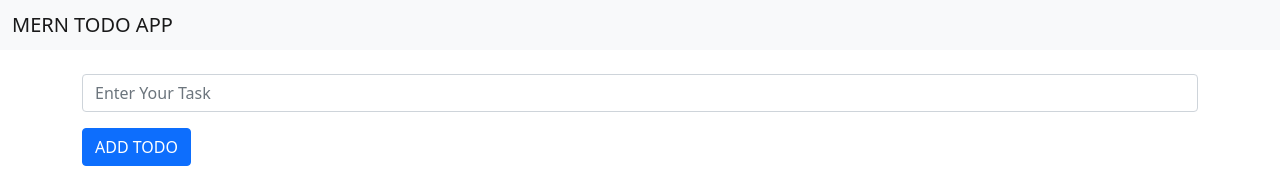
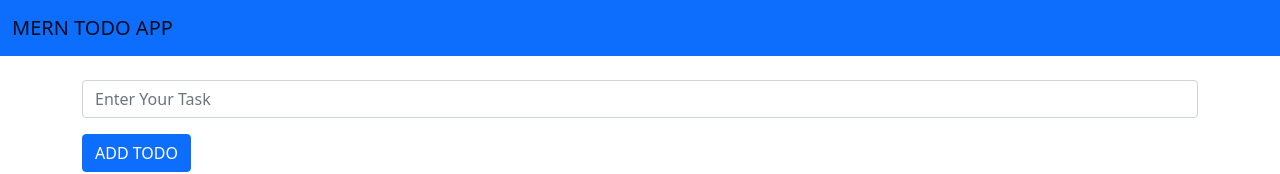
Before and after one commit to ajaysharma12799/mern-todo-app, a React (Create React App) app in the folder client/: page / in a window 1280 px wide. Shown: the top 174 px of the page. Built offline with nearby package versions, Linux system fonts and the light colour scheme; no server answers.

Commit message:
Added 'No Todo Found'

```diff
--- a/client/src/Components/Header/Header.js
+++ b/client/src/Components/Header/Header.js
@@ -3,9 +3,9 @@ import React from 'react';
 const Header = () => {
     return (
         <div>
-            <nav class="navbar navbar-light bg-light">
-                <div class="container-fluid">
-                    <span class="navbar-brand mb-0 h1">MERN TODO APP</span>
+            <nav className="navbar navbar-light bg-primary">
+                <div className="container-fluid">
+                    <span className="navbar-brand mb-0">MERN TODO APP</span>
                 </div>
             </nav>
         </div>
```
